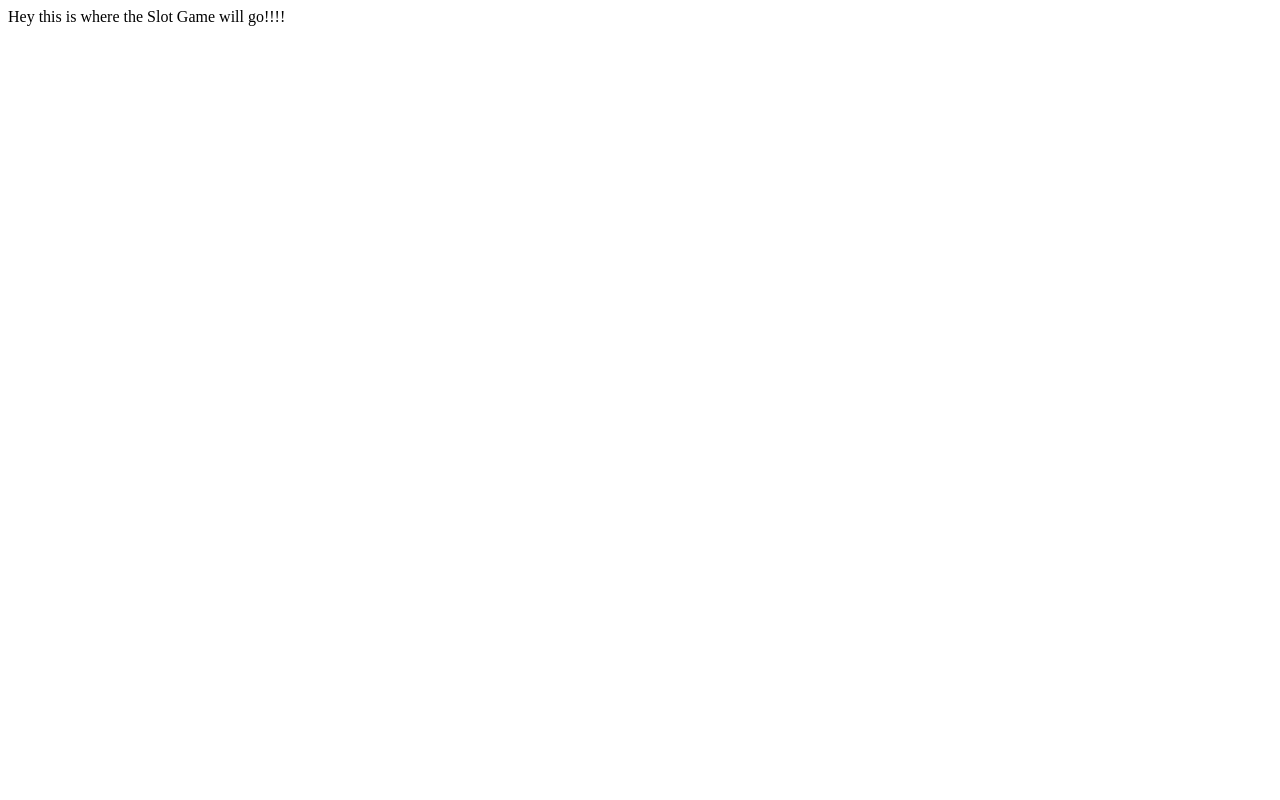
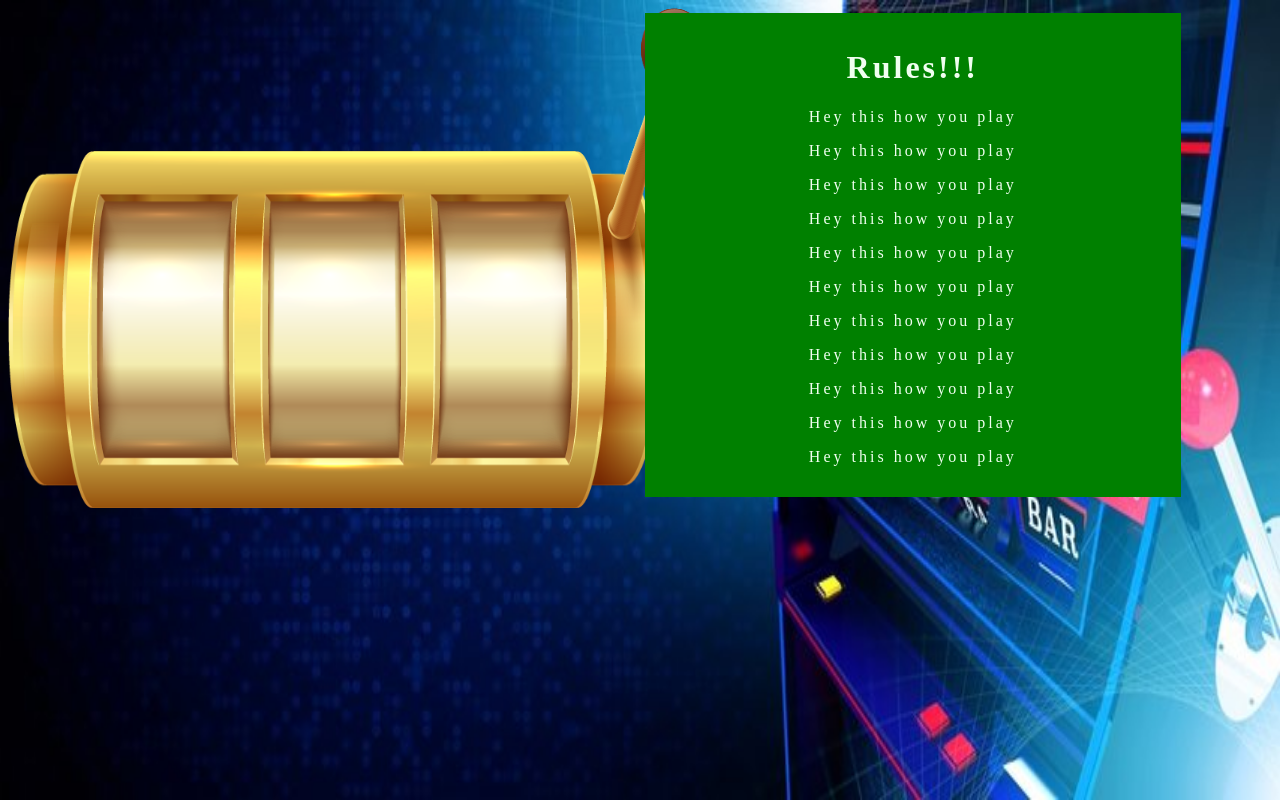
Before and after one commit to WaterToaster/Casino, a plain HTML site: page Slots/slot.html in a window 1280 px wide. Drawn offline with Linux system fonts and the light colour scheme.

Commit message:
my stuff

```diff
--- a/Slots/slot.html
+++ b/Slots/slot.html
@@ -1,12 +1,32 @@
 <!DOCTYPE html>
 <html lang="en">
 <head>
+    <link rel="stylesheet" href="styling.css">
     <meta charset="UTF-8">
     <meta http-equiv="X-UA-Compatible" content="IE=edge">
     <meta name="viewport" content="width=device-width, initial-scale=1.0">
     <title>Slots Game</title>
 </head>
 <body>
-    Hey this is where the Slot Game will go!!!!
+    <script src="slotscript.js"></script>
+    <div id="barrel">
+        <img src="SlotMachineBarrel.png" >
+    </div>
+    <div class="info">
+
+        <h1>Rules!!!</h1>
+        <p>Hey this how you play</p>
+        <p>Hey this how you play</p>
+        <p>Hey this how you play</p>
+        <p>Hey this how you play</p>
+        <p>Hey this how you play</p>
+        <p>Hey this how you play</p>
+
+        <p>Hey this how you play</p>
+        <p>Hey this how you play</p>
+        <p>Hey this how you play</p>
+        <p>Hey this how you play</p>
+        <p>Hey this how you play</p>
+    </div>
 </body>
 </html>
--- a/Slots/styling.css
+++ b/Slots/styling.css
@@ -0,0 +1,34 @@
+
+body {
+    background-image: url('background.jpg');
+    background-repeat: no-repeat;
+    background-attachment: fixed;
+    background-size: 100% 100%;
+}
+#barrel{
+    width: 50%;
+    float: left;
+
+}
+#barrel img{
+    width: 700px;
+    height: 500px;
+}
+.info{
+    border: 1px;
+    margin-left: 50%;
+    height: 30%;
+    display: flex;
+    background-color: green;
+    color: honeydew;
+    border-radius: 0%;
+    text-align: center;
+    padding: 15px;
+    margin: 5px;
+    width: 40%;
+    user-select: none;
+    display: flex;
+    display: inline-block;
+    letter-spacing: 3px;
+
+}
```
Also changed, not shown: Slots/SlotMachineBarrel.png (renamed from Slots/Slot Machine Barrel.png), Slots/background.jpg (added).
